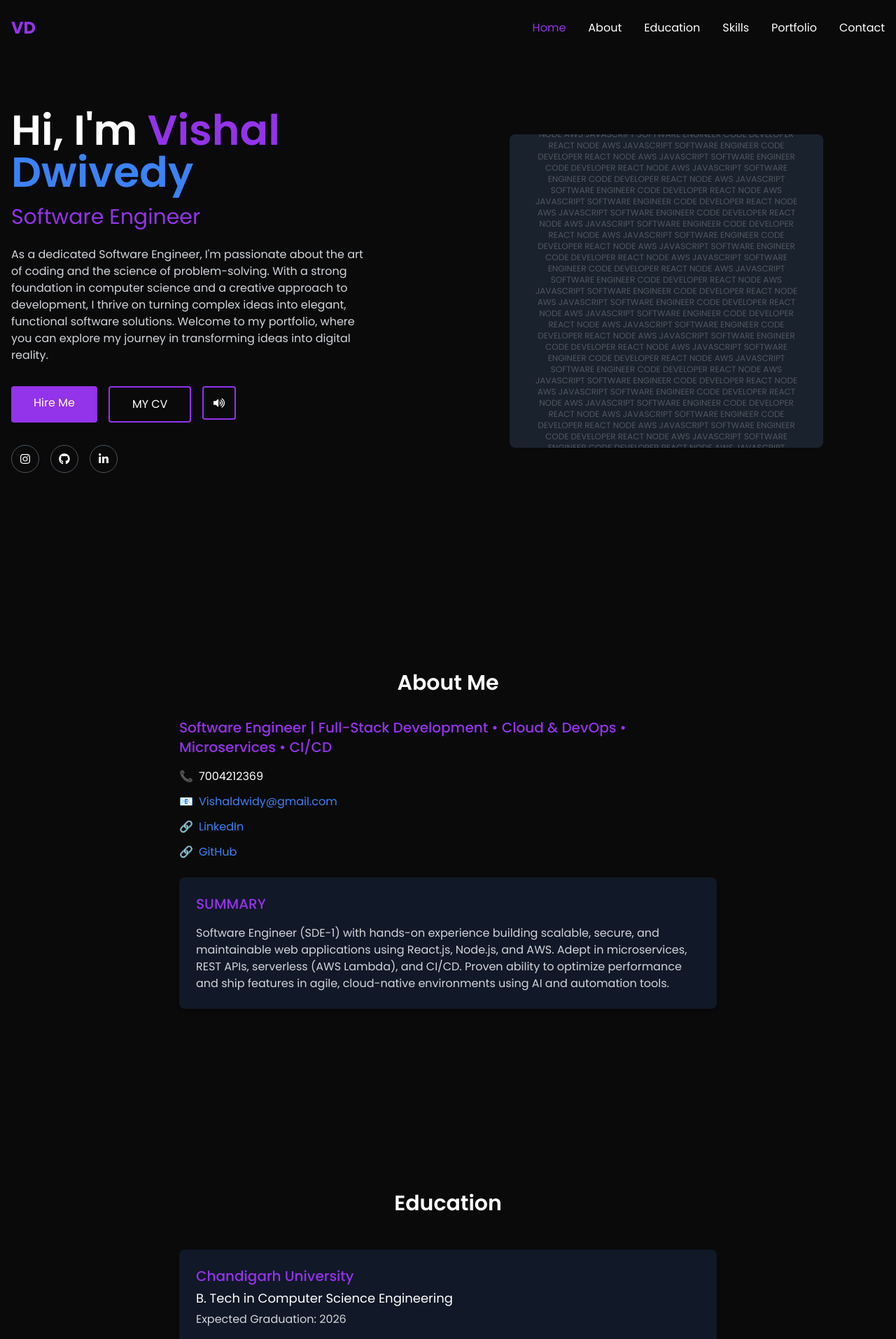
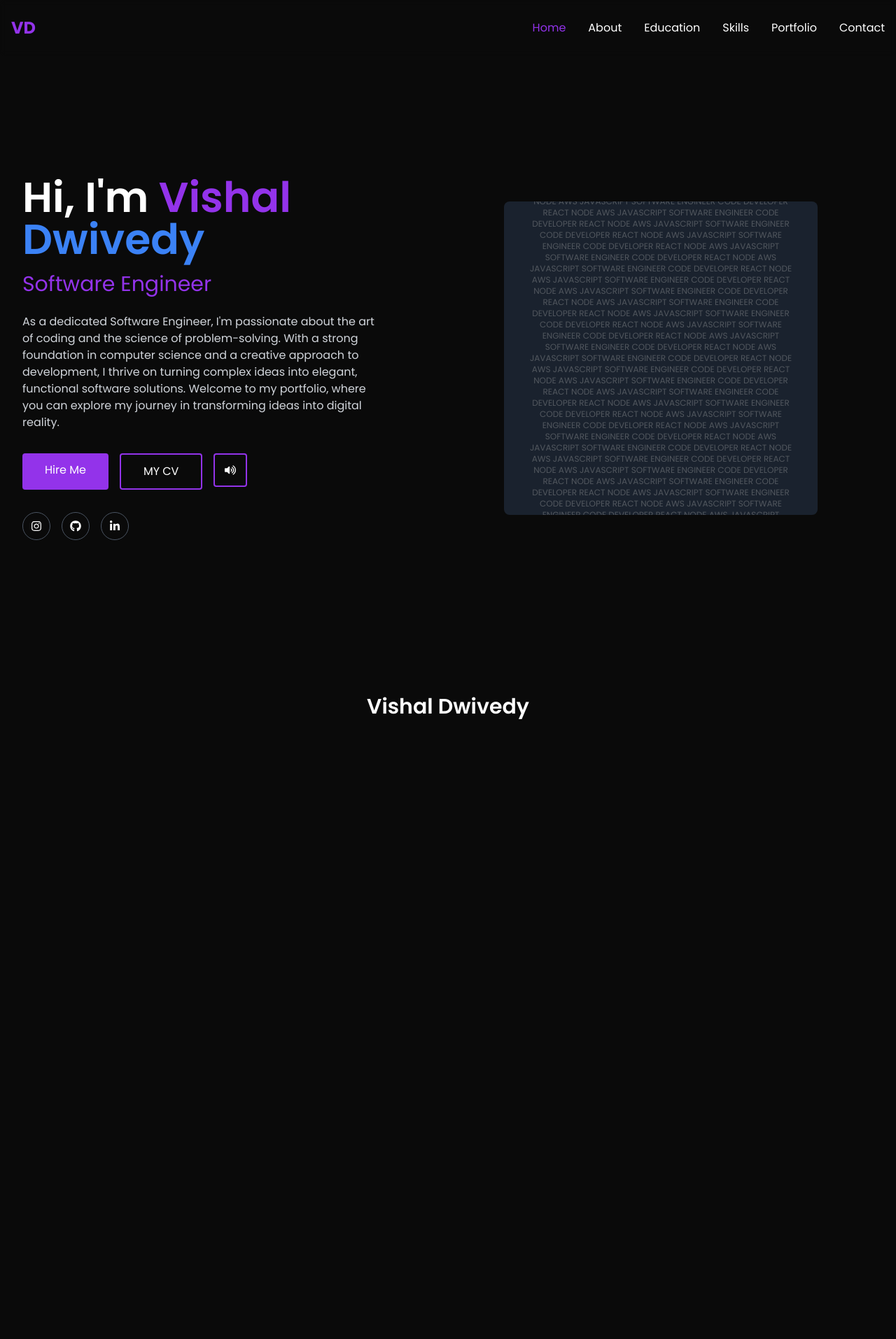
Before and after one commit to VishalXDev/VishalXDwivedy-Portfolio, a React (Create React App) app: page / in a window 1280 px wide. Shown: the top 1914 px of the page at 70% size. After the commit the page ends 1060 px from the top, so only its background shows below. Built offline with nearby package versions, Linux system fonts and the light colour scheme.

Commit message:
"Updated feature"

```diff
--- a/public/index.html
+++ b/public/index.html
@@ -24,7 +24,7 @@
       work correctly both with client-side routing and a non-root public URL.
       Learn how to configure a non-root public URL by running `npm run build`.
     -->
-    <title>React App</title>
+    <title>VishXDev Portfolio</title>
   </head>
   <body>
     <noscript>You need to enable JavaScript to run this app.</noscript>
--- a/src/App.js
+++ b/src/App.js
@@ -1,5 +1,6 @@
-// src/App.js
-import React, { useState, useEffect, useRef } from 'react';
+// src/App.jsx
+import React, { useState } from 'react';
+import { AnimatePresence, motion } from 'framer-motion';
 import Navbar from './components/Navbar';
 import Hero from './components/Hero';
 import About from './components/About';
@@ -10,58 +11,45 @@ import Experience from './components/Experience';
 import Contact from './components/Contact';
 import Footer from './components/Footer';
 
+const sectionComponents = {
+  home: <Hero />,
+  about: <About />,
+  education: <Education />,
+  skills: <Skills />,
+  experience: <Experience />,
+  projects: <Projects />,
+  contact: <Contact />
+};
+
+const pageVariants = {
+  initial: { opacity: 0, y: 30 },
+  animate: { opacity: 1, y: 0 },
+  exit: { opacity: 0, y: -30 }
+};
+
 function App() {
   const [activeSection, setActiveSection] = useState('home');
 
-  // Create refs for each section
-  const sectionRefs = {
-    home: useRef(null),
-    about: useRef(null),
-    education: useRef(null),
-    skills: useRef(null),
-    experience: useRef(null),
-    projects: useRef(null),
-    contact: useRef(null)
-  };
-
-  // Function to scroll to a specific section
   const scrollToSection = (sectionId) => {
     setActiveSection(sectionId);
-
-    // Scroll to section with smooth behavior
-    if (sectionRefs[sectionId] && sectionRefs[sectionId].current) {
-      sectionRefs[sectionId].current.scrollIntoView({
-        behavior: 'smooth',
-        block: 'start'
-      });
-    }
   };
 
   return (
-    <div className="min-h-screen bg-dark text-white">
+    <div className="min-h-screen bg-dark text-white overflow-auto">
       <Navbar scrollToSection={scrollToSection} activeSection={activeSection} />
-      <main>
-        <div ref={sectionRefs.home}>
-          <Hero />
-        </div>
-        <div ref={sectionRefs.about}>
-          <About />
-        </div>
-        <div ref={sectionRefs.education}>
-          <Education />
-        </div>
-        <div ref={sectionRefs.skills}>
-          <Skills />
-        </div>
-        <div ref={sectionRefs.experience}>
-          <Experience />
-        </div>
-        <div ref={sectionRefs.projects}>
-          <Projects />
-        </div>
-        <div ref={sectionRefs.contact}>
-          <Contact />
-        </div>
+      <main className="pt-24 px-4">
+        <AnimatePresence mode="wait">
+          <motion.div
+            key={activeSection}
+            variants={pageVariants}
+            initial="initial"
+            animate="animate"
+            exit="exit"
+            transition={{ duration: 0.6 }}
+          >
+            {sectionComponents[activeSection]}
+          </motion.div>
+        </AnimatePresence>
       </main>
       <Footer />
     </div>
--- a/src/components/About.jsx
+++ b/src/components/About.jsx
@@ -1,6 +1,7 @@
 // src/components/About.jsx
-import React from 'react';
-import { motion } from 'framer-motion';
+import React from "react";
+import { motion } from "framer-motion";
+import { FaLinkedin, FaGithub, FaPhone, FaEnvelope } from "react-icons/fa";
 
 const About = () => {
   return (
@@ -15,34 +16,58 @@ const About = () => {
           <h2 className="text-3xl font-semibold mb-8 text-center">About Me</h2>
 
           <div className="max-w-3xl mx-auto">
-            <h3 className="text-xl font-medium mb-4 text-primary">Software Engineer | Full-Stack Development • Cloud & DevOps • Microservices • CI/CD</h3>
+            <h3 className="text-xl font-medium mb-4 text-primary text-center">
+              Software Engineer <br />
+              MERN Stack Developer • Full-Stack Development • Cloud & DevOps
+            </h3>
 
             <div className="mb-6">
               <div className="flex items-center mb-3">
-                <span className="mr-2">📞</span>
+                <FaPhone className="mr-2" />
                 <span>7004212369</span>
               </div>
               <div className="flex items-center mb-3">
-                <span className="mr-2">📧</span>
-                <a href="mailto:Vishaldwidy@gmail.com" className="text-secondary hover:underline">Vishaldwidy@gmail.com</a>
+                <FaEnvelope className="mr-2" />
+                <a
+                  href="mailto:Vishaldwidy@gmail.com"
+                  className="text-secondary hover:underline"
+                >
+                  Vishaldwidy@gmail.com
+                </a>
               </div>
               <div className="flex items-center mb-3">
-                <span className="mr-2">🔗</span>
-                <a href="https://www.linkedin.com/" target="_blank" rel="noopener noreferrer" className="text-secondary hover:underline">LinkedIn</a>
+                <FaLinkedin className="mr-2 text-blue-600" />
+                <a
+                  href="https://www.linkedin.com/in/vishal-dwivedy"
+                  target="_blank"
+                  rel="noopener noreferrer"
+                  className="text-secondary hover:underline"
+                >
+                  LinkedIn
+                </a>
               </div>
               <div className="flex items-center">
-                <span className="mr-2">🔗</span>
-                <a href="https://github.com/VishalXDev" target="_blank" rel="noopener noreferrer" className="text-secondary hover:underline">GitHub</a>
+                <FaGithub className="mr-2" />
+                <a
+                  href="https://github.com/VishalXDev"
+                  target="_blank"
+                  rel="noopener noreferrer"
+                  className="text-secondary hover:underline"
+                >
+                  GitHub
+                </a>
               </div>
             </div>
 
             <div className="bg-gray-900 p-6 rounded-lg shadow-md">
               <h3 className="text-xl font-medium mb-4 text-primary">SUMMARY</h3>
               <p className="text-light">
-                Software Engineer (SDE-1) with hands-on experience building scalable, secure, and maintainable
-                web applications using React.js, Node.js, and AWS. Adept in microservices, REST APIs, serverless
-                (AWS Lambda), and CI/CD. Proven ability to optimize performance and ship features in agile,
-                cloud-native environments using AI and automation tools.
+                Software Engineer (SDE-1) with hands-on experience building
+                scalable, secure, and maintainable web applications using
+                React.js, Node.js, and AWS. Adept in microservices, REST APIs,
+                serverless (AWS Lambda), and CI/CD. Proven ability to optimize
+                performance and ship features in agile, cloud-native
+                environments using AI and automation tools.
               </p>
             </div>
           </div>
--- a/src/components/Education.jsx
+++ b/src/components/Education.jsx
@@ -24,8 +24,8 @@ const Education = () => {
   ];
 
   return (
-    <section id="education" className="py-16">
-      <div className="container mx-auto px-4">
+    <section id="education" className="py-10">
+      <div className="container mx-auto px-6">
         <h2 className="text-3xl font-semibold mb-12 text-center">Education</h2>
 
         <div className="max-w-3xl mx-auto">
--- a/src/index.css
+++ b/src/index.css
@@ -1,5 +1,3 @@
-/* Add this to your index.css file */
-
 @import url('https://fonts.googleapis.com/css2?family=Poppins:wght@300;400;500;600;700&display=swap');
 
 @tailwind base;
@@ -16,6 +14,7 @@ body {
   scroll-behavior: smooth;
   background-color: #0a0a0a;
   color: #fff;
+  overflow: hidden; /* ✅ Disable scroll by default */
   overflow-x: hidden;
 }
 
```
